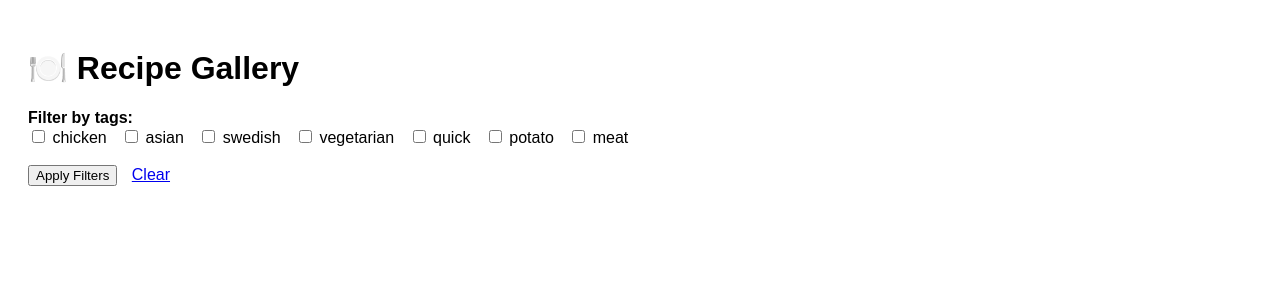
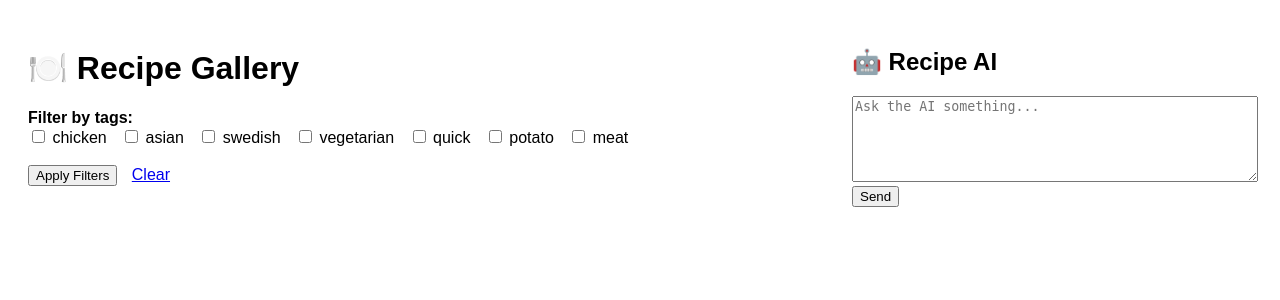
Before and after one commit to stranger-nils/recipe-db, a Flask app: template templates/index.html in a window 1280 px wide. Shown: the top 300 px of the page. Run offline with Flask 3, Linux system fonts and the light colour scheme; the template is opened without the code that fills it, so the values that code supplies are empty.

Commit message:
Implement AI chat feature and update recipe gallery layout

```diff
--- a/app.py
+++ b/app.py
@@ -1,5 +1,12 @@
+from dotenv import load_dotenv
+from openai import OpenAI
+import os
 from flask import Flask, request, render_template
 import sqlite3
+
+load_dotenv()
+
+client = OpenAI()
 
 app = Flask(__name__)
 
@@ -44,6 +51,31 @@ def sql_sandbox():
 
     return render_template('sql.html', result=result, error=error, query=query)
 
+@app.route('/chat', methods=['POST'])
+def chat():
+    user_input = request.form['message']
+
+    system_prompt = """
+You are an AI recipe assistant connected to a SQLite database with the table `recept` (columns: id, title, description, ingredients, instructions, image_url, tags).
+You can help generate new recipes, modify existing ones, or answer questions about what's in the database.
+
+Respond with clear, useful suggestions and SQL queries if asked.
+If a user wants to insert a recipe, return the recipe as a Python dictionary ready for insertion.
+"""
+
+    messages = [
+        {"role": "system", "content": system_prompt},
+        {"role": "user", "content": user_input}
+    ]
+
+    response = client.chat.completions.create(
+        model="gpt-5",
+        messages=messages
+    )
+
+    reply = response.choices[0].message.content
+
+    return reply
 
 if __name__ == '__main__':
     app.run(debug=True)
--- a/templates/index.html
+++ b/templates/index.html
@@ -14,6 +14,9 @@
 </head>
 <body>
 
+<div style="display: flex; gap: 20px;">
+    <!-- Left: Recipe gallery -->
+    <div style="flex: 2;">
         <h1>🍽️ Recipe Gallery</h1>
 
         <form method="get" class="filter-container">
@@ -39,6 +42,38 @@
             </div>
             {% endfor %}
         </div>
+    </div>
+
+    <!-- Right: AI chat -->
+    <div style="flex: 1; max-width: 400px;">
+        <h2>🤖 Recipe AI</h2>
+        <form id="chat-form">
+            <textarea id="chat-input" name="message" placeholder="Ask the AI something..." style="width: 100%; height: 80px;"></textarea><br>
+            <button type="submit">Send</button>
+        </form>
+        <div id="chat-output" style="margin-top: 20px; white-space: pre-wrap;"></div>
+    </div>
+</div>
+
+<script>
+document.getElementById('chat-form').addEventListener('submit', async function(e) {
+    e.preventDefault();
+    const input = document.getElementById('chat-input').value;
+    const responseDiv = document.getElementById('chat-output');
+    responseDiv.innerText = "Thinking...";
+
+    const formData = new FormData();
+    formData.append("message", input);
+
+    const response = await fetch("/chat", {
+        method: "POST",
+        body: formData
+    });
+
+    const text = await response.text();
+    responseDiv.innerText = text;
+});
+</script>
 
 </body>
 </html>
```
Also changed, not shown: 1 other file. Lines whose indentation alone changed are shown as unchanged.
